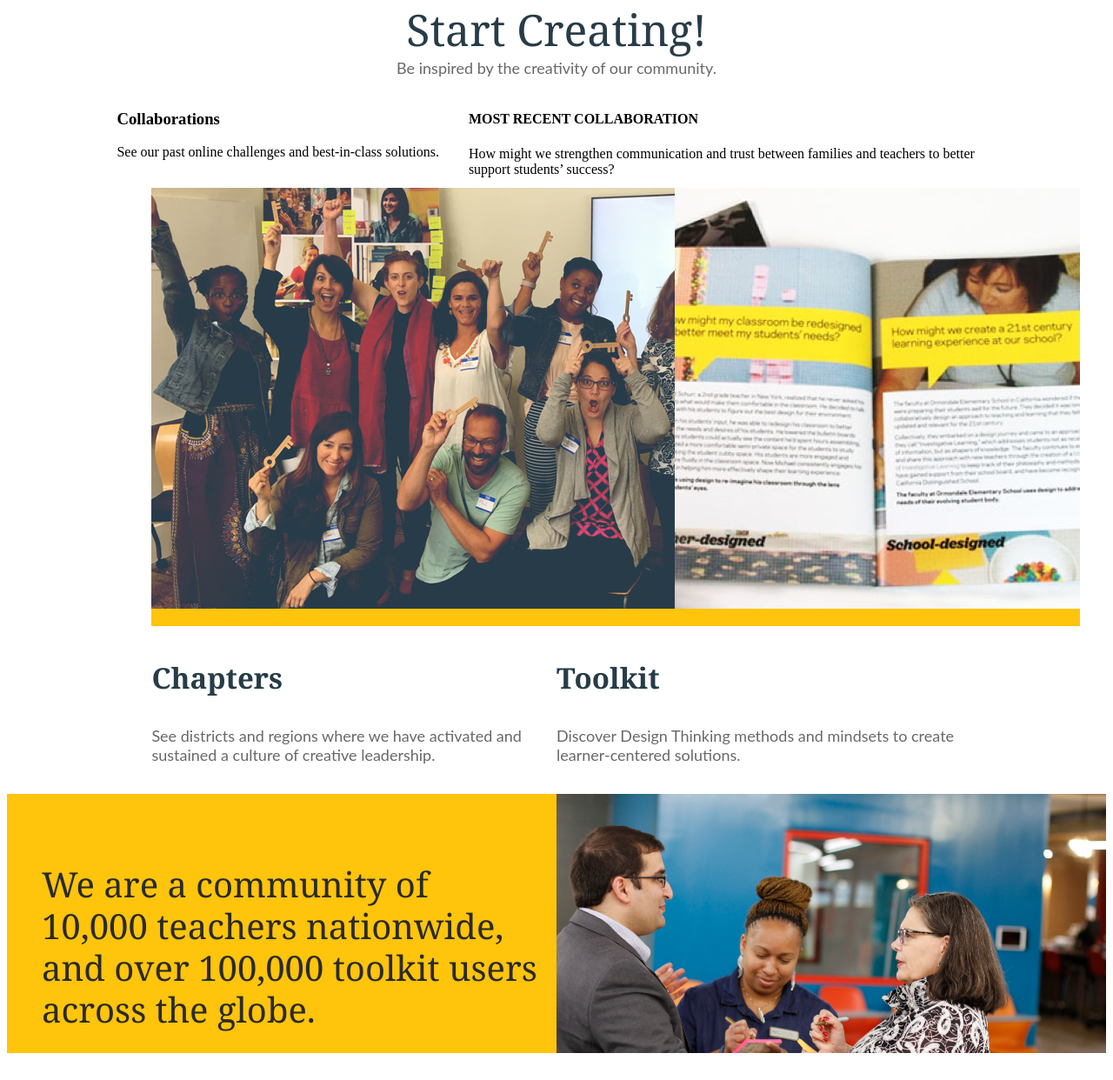
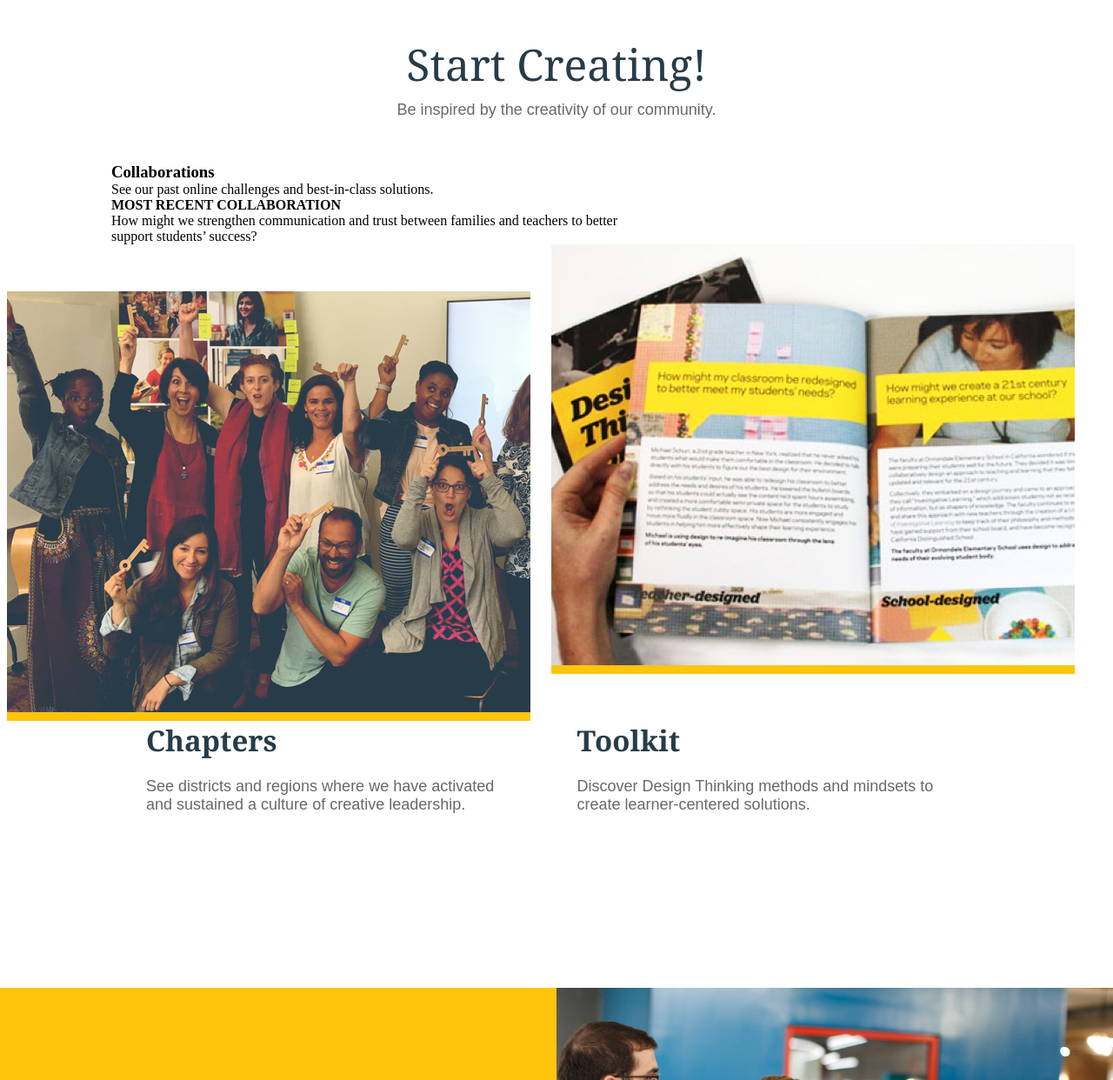
Before and after one commit to bozeeetopic/Internship-8-HTML, a plain HTML site: page Teachers guild/index.html in a window 1280 px wide. Shown: the top 1242 px of the page at 87% size. Drawn offline with Linux system fonts and the light colour scheme.

Commit message:
Removing excess css code, removed margins  and paddings at start

```diff
--- a/Teachers guild/index.html
+++ b/Teachers guild/index.html
@@ -12,7 +12,7 @@
 </head>
 
 <body>
-    <div class="first-section">
+    <section class="first-section">
         <div class="first-section-headerWrapper">
             <h1>
                 Start Creating!
@@ -41,41 +41,46 @@
         <figure class="first-section-picturesWrapper">
             <a href="https://www.teachersguild.org/programs/chapters" class=first-picture>
                 <img src="./assets/happy-people-with-keys.png">
+                <div>
                     <h3>
                         Chapters
                     </h3>
                     <p>
-                    See districts and regions where we have activated and sustained a culture of creative leadership.
+                        See districts and regions where we have activated and sustained a culture of creative
+                        leadership.
                     </p>
+                </div>
             </a>
             <a href="https://www.teachersguild.org/toolkit-resources" class=second-picture>
                 <img src="./assets/books.png">
+                <div>
                     <h3>
                         Toolkit
                     </h3>
                     <p>
                         Discover Design Thinking methods and mindsets to create learner-centered solutions.
                     </p>
+                </div>
             </a>
         </figure>
-    </div>
-    <div class="second-section">
+    </section>
+    <section class="second-section">
         <div class="second-section-first-half">
-            <h3>
+            <p>
                 We are a community of 10,000 teachers nationwide, and over 100,000 toolkit users across the globe.
-            </h3>
+            </p>
         </div>
         <div class="second-section-second-half"></div>
-    </div>
-    <div class="third-section">
-        <h1>
+    </section>
+    <section class="third-section">
+        <h3>
             "There is shared belief among educators today that the status quo is not okay, and we're in the position to
             do something about it."
-        </h1>
+        </h3>
         <p>
             - ANA OZA, 7TH GRADE ENGLISH TEACHER
         </p>
-    </div>
+    </section>
 </body>
 
 </html>
--- a/Teachers guild/styles/firstSection.css
+++ b/Teachers guild/styles/firstSection.css
@@ -1,65 +1,78 @@
+* {
+    margin: 0;
+    box-sizing: border-box;
+}
 .first-section {
     width: 80%;
     margin-left: auto;
     margin-right: auto;
 }
 .first-section-headerWrapper h1{
-    font-family: Jubilat, Georgia, sans-serif;
+    font-family: Georgia;
     color: #273c48;
     font-size: 50px;
     text-align: center;
     font-weight: 100;
-    line-height: 0%;
+    margin: 40px 40px 8px 40px;
 }
 .first-section-headerWrapper p{
-    font-family: Lato, Arial, sans-serif;
+    font-family: Arial;
     color: #686868;
     font-size: 18px;
     text-align: center;
+    margin-bottom: 50px;
 }
 
 
 .first-section-container {
-
+    display: block;
 }
 .first-section-container__text {
     display: inline-block;
     width: 40%;
 }
 .first-section-container__imageText{
-    position: static;
-    display: block;
-    float: right;
+    display: inline-block;
     width: 60%;
 }
 
+.first-section-picturesWrapper{
+    padding-top: 0;
+    margin-top: 0;
+}
 .first-section-picturesWrapper a{
     text-decoration: none;
 }
 .first-section-picturesWrapper p{
-    font-family: Lato, Arial, sans-serif;
+    font-family: Arial;
     color: #686868;
     font-size: 18px;
+    margin: 20px 40px 200px 40px;
 }
 .first-section-picturesWrapper h3{
-    font-family: Jubilat, Georgia, sans-serif;
+    font-family: Georgia;
     color: #273c48;
     font-size: 33px;
+    margin: 50px 40px 0px 40px;
 }
 .first-section-picturesWrapper a:hover h3{
     color: #FFC40C;
 }
 .first-section-picturesWrapper .first-picture{
     display: inline-block;
-    width: 50%;
+    width: 48%;
 }
 .first-section-picturesWrapper .second-picture{
+    display: inline-block;
     position: static;
-    display: block;
-    float: right;
-    width: 50%;
+    width: 48%;
 }
 .first-section-picturesWrapper img{
     background-color: #FFC40C;
-    padding-bottom: 20px;
+    padding-bottom: 10px;
+    margin: 0px 10px 0px 10px;
 }
+
+.first-section-picturesWrapper .first-picture img{
+    float: right;
+}
--- a/Teachers guild/styles/secondSection.css
+++ b/Teachers guild/styles/secondSection.css
@@ -1,8 +1,7 @@
 .second-section{
-    padding: 0;
-    margin: 0;
-    height: 298px;
+    height: 400px;
     width:100%;
+    margin-bottom: 200px;
 }
 
 .second-section-first-half{
@@ -13,7 +12,6 @@
 }
 
 .second-section-second-half{
-    position: static;
     display: block;
     float: right;
     background-image: url("./../assets/karen-talking-to-the-manager.jpg");
@@ -21,16 +19,14 @@
     height: 100%;
     background-repeat: no-repeat;
     background-size: cover;
+    background-position: center;
 }
 
-.second-section-first-half h3{
-    font-weight: 100;
+.second-section-first-half p{
     font-size: 40px;
-    line-height: 48px;
     text-align: left;
-    padding: 40px 20px 40px 40px;
-    position: static;
-    font-family: Jubilat, Georgia, sans-serif;
+    padding: 120px 120px 120px 120px;
+    font-family: Georgia;
     color: #2a2a2a;
-    font-weight: 100;
+    font-weight: 100 !important;
 }
--- a/Teachers guild/styles/thirdSection.css
+++ b/Teachers guild/styles/thirdSection.css
@@ -4,16 +4,17 @@
     margin-left: auto;
 }
 
-.third-section h1{
-    font-family: Jubilat, Georgia, sans-serif;
+.third-section h3{
+    font-family: Georgia;
     color: #273c48;
     font-size: 50px;
     text-align: center;
 }
 
 .third-section p{
-    font-family: 'Brandon Grotesque', Arial, sans-serif;
+    font-family: 'Brandon Grotesque';
     color: #979797;
     font-size: 11px;
     text-align: center;
+    margin: 10px;
 }
```
Lines whose indentation alone changed are shown as unchanged.
